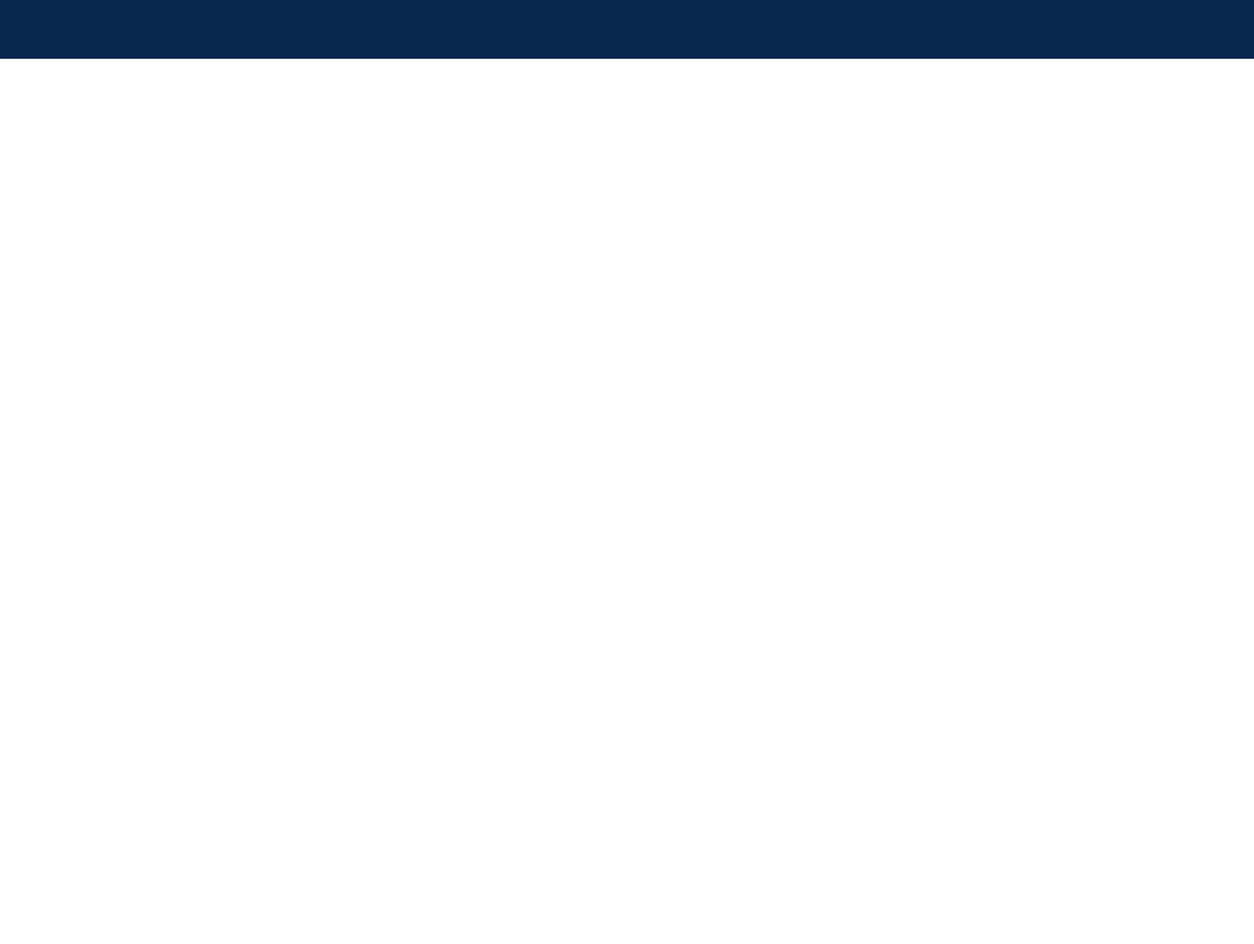
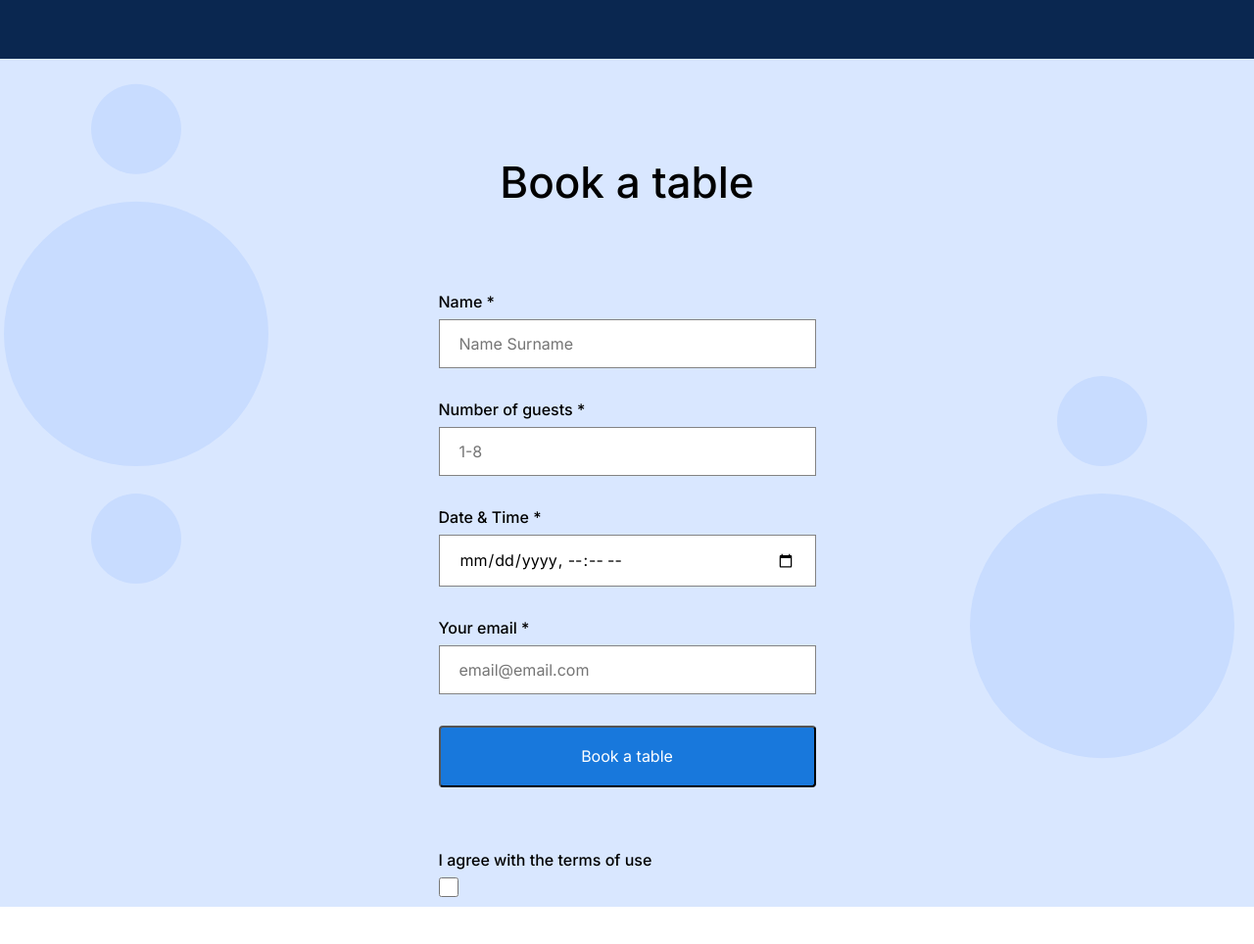
Before and after one commit to anamariamartinez10/se_project_coffeeshop, a plain HTML site: page index.html in a window 1280 px wide. Shown: the part 1901-2865 px from the top of the page at 98% size. Before the commit the page ends 1961 px from the top, so only its background shows below. Drawn offline with Linux system fonts and the light colour scheme.

Commit message:
added form

```diff
--- a/index.html
+++ b/index.html
@@ -94,7 +94,59 @@
       </section>
 
       <!-- Reservation "Book a table" Section -->
-      <section class="reservation" id="reservation"></section>
+      <section class="reservation" id="reservation">
+        <h1 class="reservation__title">Book a table</h1>
+        <form action="" class="reservation__form">
+          <fieldset class="form__fieldset">
+
+            <label for="name" class="form__label">Name *</label>
+            <input
+              type="text"
+              class="form__input"
+              id="name"
+              placeholder="Name Surname"
+              required
+            />
+
+            <label for="number-guests" class="form__label">Number of guests *</label>
+            <input
+              type="number"
+              class="form__input"
+              id="number-guests"
+              placeholder="1-8"
+              required
+            />
+
+            <label for="date-time" class="form__label">Date & Time *</label>
+            <input
+              type="datetime-local"
+              class="form__input"
+              id="date-time"
+              required
+            />
+
+            <label for="email" class="form__label">Your email *</label>
+            <input
+              type="email"
+              class="form__input"
+              id="email"
+              placeholder="email@email.com"
+              required
+            />
+
+            <button class="form__button">Book a table</button>
+
+            <label for="agree" class="form__label">I agree with the terms of use</label>
+            <input
+              type="checkbox"
+              class="form__checkbox"
+              id="agree"
+              required
+            />
+
+          </fieldset>
+        </form>
+      </section>
 
       <!-- Menu Section -->
       <section class="menu" id="menu"></section>
--- a/pages/index.css
+++ b/pages/index.css
@@ -161,13 +161,84 @@
   line-height: 30px;
 }
 
+/* Reservation section */
+
+.reservation {
+  background-image: url(../images/background_reservation.svg);
+  background-color: #D9E7FF;
+  background-repeat: no-repeat;
+  box-sizing: border-box;
+  background-position: center;
+  /* min-height: 620px; */
+  /* remove min height before you turn it in */
+}
+
+.reservation__title {
+  margin: 0;
+  padding: 100px 0 80px;
+  font-weight: 500;
+  font-size: 44px;
+  line-height: 52px;
+  display: flex;
+  justify-content: center;
+}
+
+.form__fieldset {
+  display: flex;
+  flex-direction: column;
+  justify-content: center;
+  max-width: 385px;
+  margin: 0 auto 120px;
+  border-style: none;
+}
+
+.form__label {
+  margin: 0;
+  padding: 32px 0 8px;
+  text-align: left;
+  font-weight: 500;
+}
+
+.form__label:first-of-type {
+  padding-top: 0;
+}
+
+.form__input {
+  border:1px solid #838383;
+  padding: 15px 20px;
+  margin: 0;
+}
+
+.form__placeholder {
+  color: #838383;
+}
+
+.form__checkbox {
+  align-self: flex-start;
+}
 
 
+.form__button {
+  padding: 20px;
+  margin: 32px 0;
+  background-color: #1878DC;
+  color: #fff;
+  border-radius: 4px;
+  transition: background-color .2s ease-in-out;
+}
 
+.form__button:hover {
+  background-color: #3f96f3;
+}
 
+.form__checkbox {
+  height: 20px;
+  width: 20px;
+  padding-right: 12px;
+  border-radius: 2px;
+}
 
-
-
+/* Try to add fancy check */
 
 
 
```
